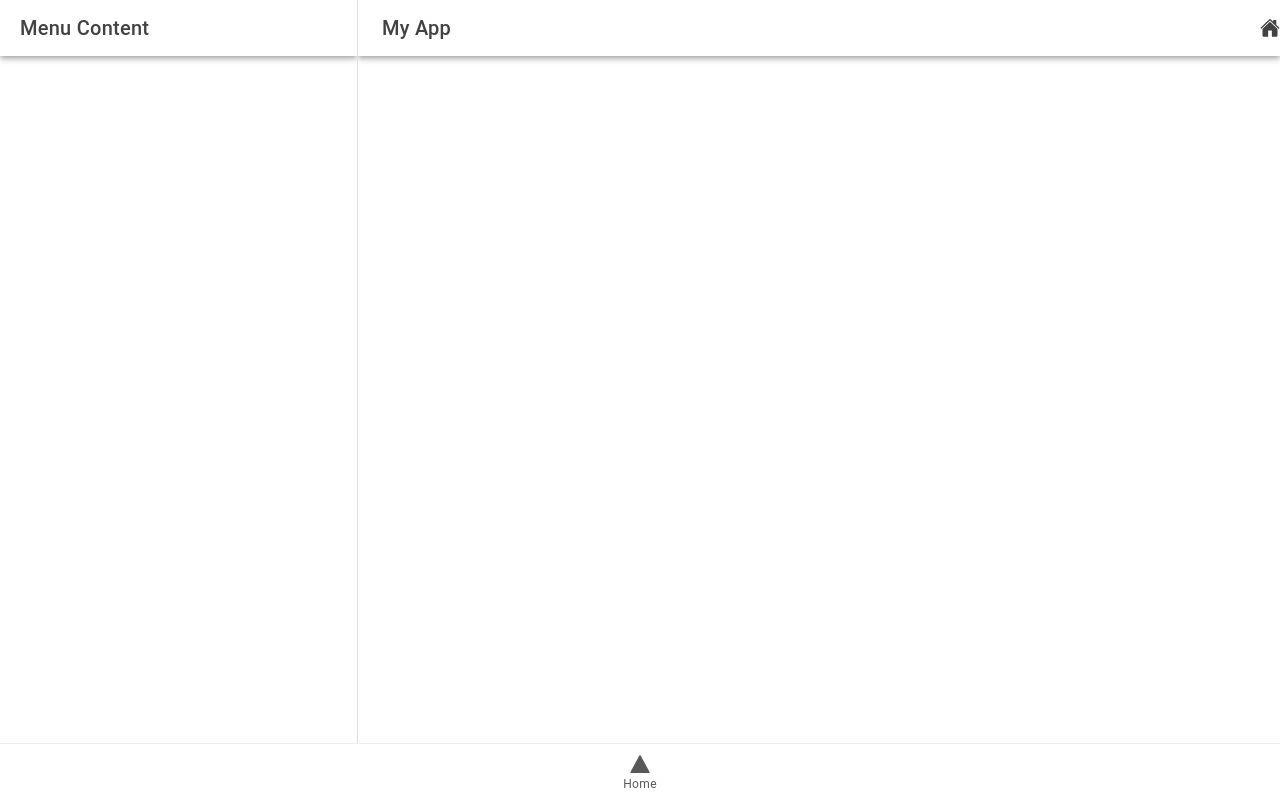
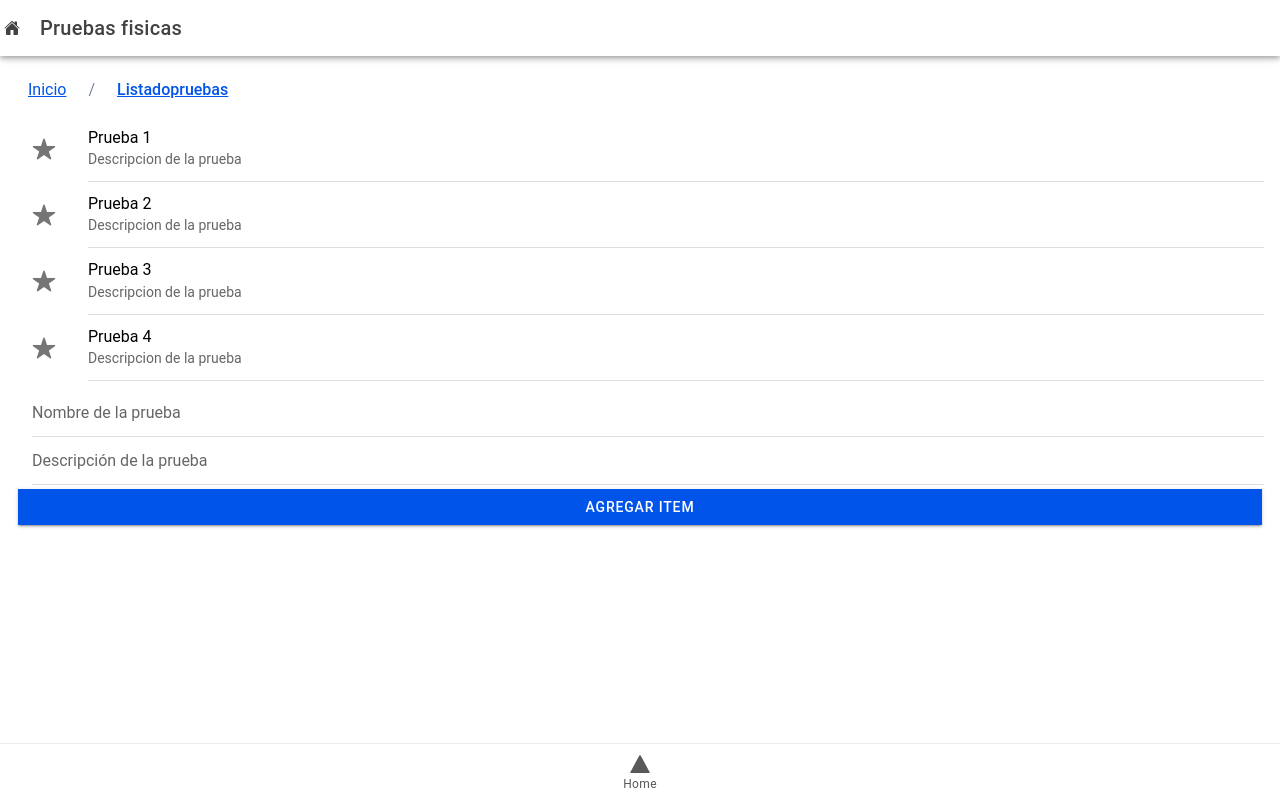
Before and after one commit to matiman-gangsta/aplicaciones-moviles, a React (Vite) app: page /listadopruebas in a window 1280 px wide. Built offline with nearby package versions, Linux system fonts and the light colour scheme.

Commit message:
page 1 cambiada a listadopruebas

```diff
--- a/src/App.tsx
+++ b/src/App.tsx
@@ -21,9 +21,9 @@ import Login from './pages/login';
 import feedback from './pages/feedback';
 import HistorialEvaluaciones from './pages/historial';
 import Example from './components/Menu';
-import page1 from './pages/page1';
+import page1 from './pages/listadopruebas';
 import ejercicios from "./pages/ejercicios"
-import Item1 from './pages/Page1_Item1';
+import Item1 from './pages/listadopruebas_1';
 import { setupIonicReact } from '@ionic/react';
 
 
@@ -72,8 +72,8 @@ const App: React.FC = () => {
           <IonTabs>
             <IonRouterOutlet id="main-content">
               <Route path="/tab1" component={Tab1} exact={true} />
-              <Route path="/page1" component={page1} />
-              <Route path="/page1_item1" component={Item1} />
+              <Route path="/listadopruebas" component={page1} />
+              <Route path="/listadopruebas_1" component={Item1} />
               <Route
                 path="/registro-ejercicios/:idPrueba"
                 render={(props) => (
--- a/src/components/Menu.tsx
+++ b/src/components/Menu.tsx
@@ -30,7 +30,7 @@ const Example: React.FC<{children: React.ReactNode}> = ({ children }) => {
         <IonContent className="ion-padding">
           <IonMenuToggle>
           <IonItem>
-            <IonButton routerLink='/page1' style={{ width: '100%' }} expand="full">
+            <IonButton routerLink='/listadopruebas' style={{ width: '100%' }} expand="full">
               Listado pruebas
             </IonButton>
           </IonItem>
--- a/src/pages/page1.tsx
+++ b/src/pages/listadopruebas.tsx
@@ -22,10 +22,10 @@ import Breadcrumb from '../components/breadcrumb';
 
   const Page1: React.FC = () => {
   const [items, setItems] = useState([
-    { name: "Prueba 1", description: "Descripcion de la prueba", route: "/page1_item1" },
-    { name: "Prueba 2", description: "Descripcion de la prueba", route: "/page1/item2" },
-    { name: "Prueba 3", description: "Descripcion de la prueba", route: "/page1/item3" },
-    { name: "Prueba 4", description: "Descripcion de la prueba", route: "/page1/item4" },
+    { name: "Prueba 1", description: "Descripcion de la prueba", route: "/listadopruebas_1" },
+    { name: "Prueba 2", description: "Descripcion de la prueba", route: "/listadopruebas_2" },
+    { name: "Prueba 3", description: "Descripcion de la prueba", route: "/listadopruebas_3" },
+    { name: "Prueba 4", description: "Descripcion de la prueba", route: "/listadopruebas_4" },
   ]);
   const [newItemName, setNewItemName] = useState<string>('');
   const [newItemDescription, setNewItemDescription] = useState<string>('');
@@ -36,7 +36,7 @@ import Breadcrumb from '../components/breadcrumb';
       const newItem = {
         name: newItemName,
         description: newItemDescription,
-        route: `/page1/${newItemName.toLowerCase().replace(/\s+/g, '-')}`,
+        route: `/listadopruebas/${newItemName.toLowerCase().replace(/\s+/g, '-')}`,
       };
       setItems([...items, newItem]);
       setNewItemName('');
--- a/src/pages/registroejercicios.tsx
+++ b/src/pages/registroejercicios.tsx
@@ -64,7 +64,7 @@ const RegistroEjercicios: React.FC<RegistroEjerciciosProps> = ({ pruebas, setPru
     });
 
     setPruebas(nuevasPruebas);
-    history.push('/page1');
+    history.push('/listadopruebas');
   };
 
   const irARecomendaciones = () => {
```
Also changed, not shown: src/pages/listadopruebas_1.tsx (renamed from src/pages/Page1_Item1.tsx).
